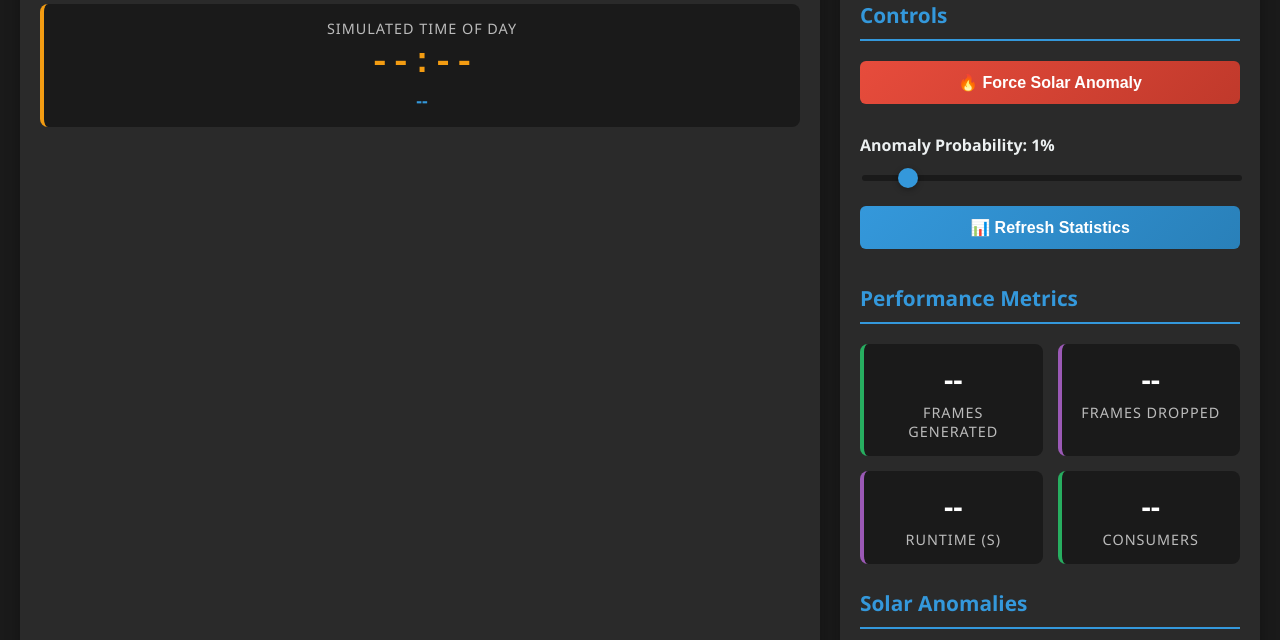
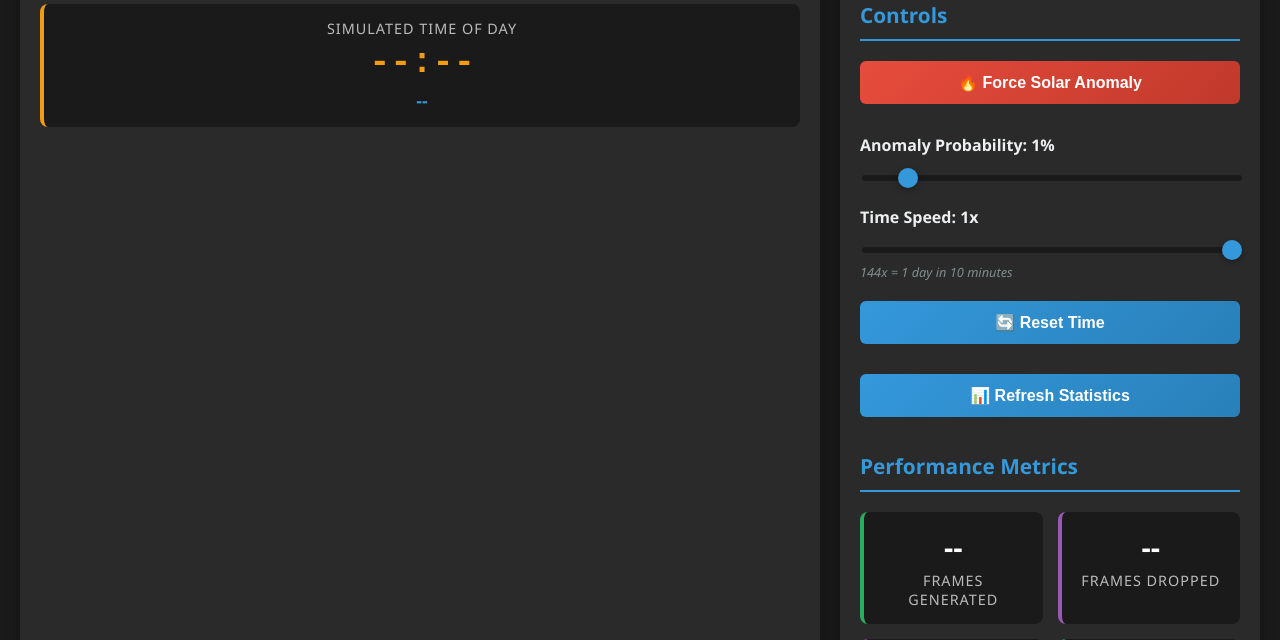
Before and after one commit to cjennison/radiometric-model-poc, a Flask app: page / in a window 1280 px wide. Shown: the part 670-1310 px from the top of the page. Run offline with Flask 2, Linux system fonts and the light colour scheme; parts of the project's set-up code (start-up, migrations or seed data) failed here and were passed over; some libraries are stand-ins or nearby versions.

Commit message:
time soimulation

```diff
--- a/src/radiometric_engine/services/sun_simulator.py
+++ b/src/radiometric_engine/services/sun_simulator.py
@@ -374,17 +374,19 @@ class SunSimulator:
             "anomalies": anomaly_details
         }
 
-    def generate_frame(self, anomaly_chance: float = 0.01) -> RadiometricFrame:
+    def generate_frame(self, anomaly_chance: float = 0.01, current_time: Optional[datetime] = None) -> RadiometricFrame:
         """
         Generate a single frame of radiometric data.
 
         Args:
             anomaly_chance: Probability of generating solar phenomena
+            current_time: Optional custom time for simulation (uses real time if None)
 
         Returns:
             RadiometricFrame containing the simulated temperature data
         """
-        current_time = datetime.now()
+        if current_time is None:
+            current_time = datetime.now()
 
         # Calculate time-based temperature variations
         time_factor = self._calculate_time_factor(current_time)
--- a/src/radiometric_engine/web/app.py
+++ b/src/radiometric_engine/web/app.py
@@ -166,9 +166,19 @@ def _handle_new_frame(frame: RadiometricFrame) -> None:
 
         # Only emit if we have a new image (not throttled)
         if image_data:
-            # Calculate simulated time of day from time factor
+            # Get actual simulated time from the engine
             time_factor = frame.metadata.get('time_factor', 1.0) if frame.metadata else 1.0
-            simulated_time = _calculate_simulated_time(time_factor)
+            sim_datetime = data_stream.get_simulated_time() if data_stream else None
+
+            # Format simulated time for web client
+            if sim_datetime:
+                simulated_time = {
+                    'time_string': sim_datetime.strftime('%H:%M:%S'),
+                    'description': f"Simulated time at {sim_datetime.strftime('%H:%M')}"
+                }
+            else:
+                # Fallback to old method if engine not available
+                simulated_time = _calculate_simulated_time(time_factor)
 
             # Get anomaly statistics from metadata
             anomaly_stats = frame.metadata.get('active_anomalies', {}) if frame.metadata else {}
@@ -253,6 +263,38 @@ def _register_routes(app: Flask) -> None:
         except (ValueError, TypeError) as e:
             return jsonify({'status': 'error', 'message': f'Invalid frequency value: {e}'})
 
+    @app.route('/api/set_time_speed', methods=['POST'])
+    def set_time_speed():
+        """Set the time speed multiplier."""
+        try:
+            data = request.get_json()
+            speed = int(data.get('speed', 1))
+
+            if not (1 <= speed <= 1000):
+                return jsonify({'status': 'error', 'message': 'Speed must be between 1 and 1000'})
+
+            if data_stream:
+                data_stream.set_time_speed(speed)
+                return jsonify({'status': 'success', 'message': f'Time speed set to {speed}x'})
+
+            return jsonify({'status': 'error', 'message': 'Data stream not available'})
+
+        except (ValueError, TypeError) as e:
+            return jsonify({'status': 'error', 'message': f'Invalid speed value: {e}'})
+
+    @app.route('/api/reset_time', methods=['POST'])
+    def reset_time():
+        """Reset the simulation time to current real time."""
+        try:
+            if data_stream:
+                data_stream.reset_time()
+                return jsonify({'status': 'success', 'message': 'Time reset successfully'})
+
+            return jsonify({'status': 'error', 'message': 'Data stream not available'})
+
+        except Exception as e:
+            return jsonify({'status': 'error', 'message': f'Error resetting time: {e}'})
+
     @app.route('/api/current_frame')
     def get_current_frame():
         """Get the current frame data."""
--- a/src/radiometric_engine/web/templates/dashboard.html
+++ b/src/radiometric_engine/web/templates/dashboard.html
@@ -214,6 +214,13 @@
             box-shadow: 0 2px 6px rgba(0,0,0,0.3);
         }
 
+        .help-text {
+            font-size: 0.8em;
+            color: #7f8c8d;
+            margin-top: 5px;
+            font-style: italic;
+        }
+
         .connection-status {
             position: fixed;
             top: 20px;
@@ -356,6 +363,18 @@
                 <div class="control-group">
                     <label for="anomaly-rate">Anomaly Probability: <span id="rate-value">1%</span></label>
                     <input type="range" id="anomaly-rate" class="slider" min="0" max="10" value="1" oninput="updateAnomalyRate(this.value)">
+                </div>
+
+                <div class="control-group">
+                    <label for="time-speed">Time Speed: <span id="speed-value">1x</span></label>
+                    <input type="range" id="time-speed" class="slider" min="1" max="144" value="144" oninput="updateTimeSpeed(this.value)">
+                    <div class="help-text">144x = 1 day in 10 minutes</div>
+                </div>
+
+                <div class="control-group">
+                    <button class="btn primary" onclick="resetTime()">
+                        🔄 Reset Time
+                    </button>
                 </div>
 
                 <div class="control-group">
@@ -545,6 +564,48 @@
             });
         }
 
+        function updateTimeSpeed(value) {
+            const speed = parseInt(value);
+            document.getElementById('speed-value').textContent = speed + 'x';
+
+            fetch('/api/set_time_speed', {
+                method: 'POST',
+                headers: {
+                    'Content-Type': 'application/json'
+                },
+                body: JSON.stringify({ speed: speed })
+            })
+            .then(response => response.json())
+            .then(data => {
+                if (data.status === 'error') {
+                    console.error('Failed to set time speed:', data.message);
+                }
+            })
+            .catch(error => {
+                console.error('Error setting time speed:', error);
+            });
+        }
+
+        function resetTime() {
+            fetch('/api/reset_time', {
+                method: 'POST',
+                headers: {
+                    'Content-Type': 'application/json'
+                }
+            })
+            .then(response => response.json())
+            .then(data => {
+                if (data.status === 'success') {
+                    console.log('Time reset successfully');
+                } else {
+                    console.error('Failed to reset time:', data.message);
+                }
+            })
+            .catch(error => {
+                console.error('Error resetting time:', error);
+            });
+        }
+
         function updateAnomalies(anomalies) {
             // Update anomaly counts
             const totalCount = anomalies?.total_count || 0;
```
Also changed, not shown: src/radiometric_engine/services/data_stream.py (+46 -3 lines), 2 other files.
